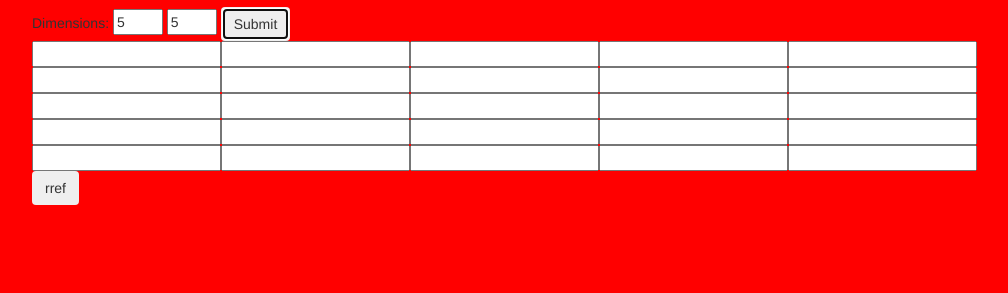
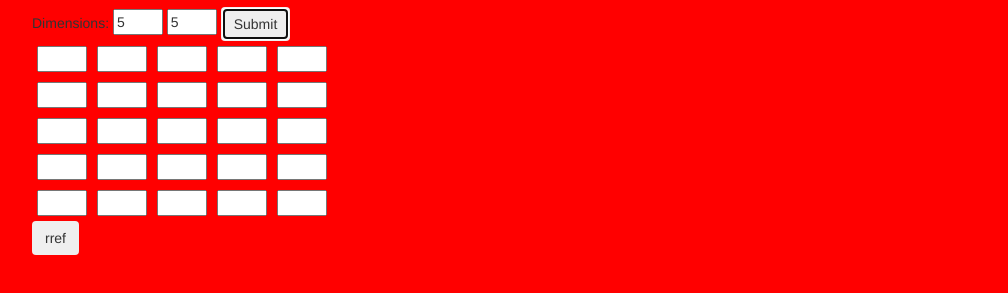
Before and after one commit to KennyWuLee/matrix, a plain HTML site: page index.html in a window 1280 px wide. Both pictures are taken after typing "5", "5" into the empty fields and a click on the input 293 px from the left and 86 px from the top of the page. Shown: the part 63-356 px from the top of the page, without its empty margins (38-1046 px from the left). Drawn offline with nearby package versions, Linux system fonts and the light colour scheme.

Commit message:
add padding to table

```diff
--- a/css/style.css
+++ b/css/style.css
@@ -1,5 +1,9 @@
 body {
     background-color: red;
+}
+
+#table tr, td {
+	padding: 5px;
 }
 
 #log {
@@ -7,6 +11,6 @@ body {
 	width: 300px;
 }
 
-#dimensions #h, #w {
+input[type="number"] {
 	width: 50px;
 }
```
